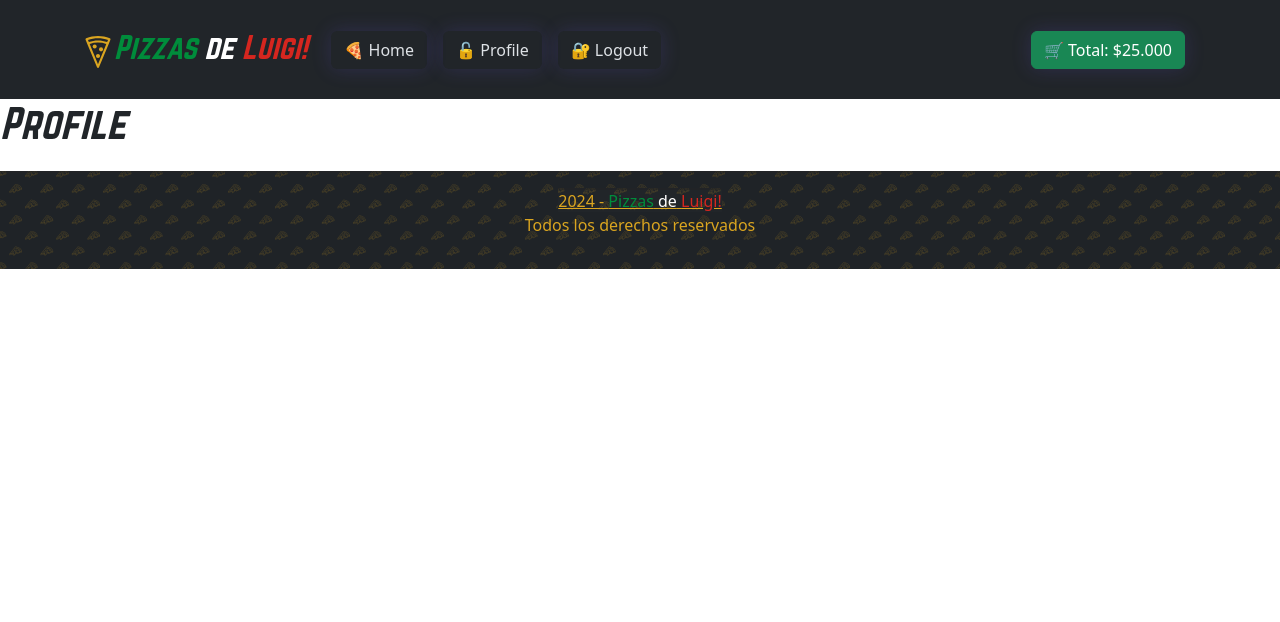
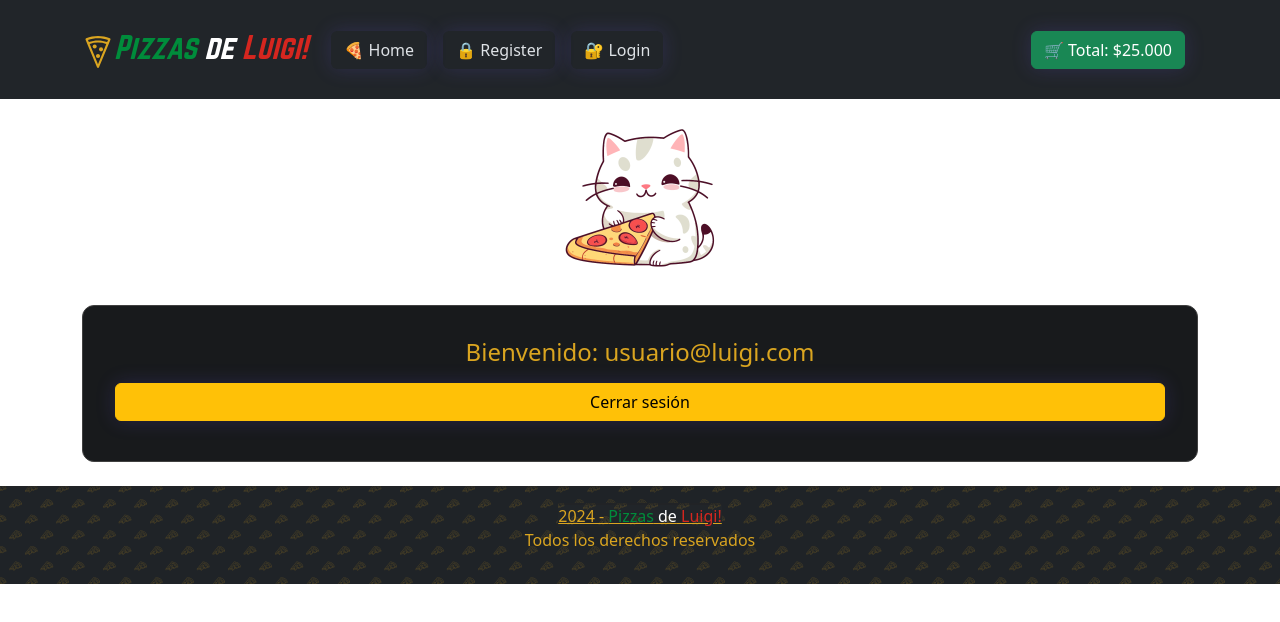
Before and after one commit to LuisSubiabre/pizzeria-mamma-mia, a React (Vite) app: page /profile in a window 1280 px wide. Shown: the top 622 px of the page. Built offline with nearby package versions, Linux system fonts and the light colour scheme.

Commit message:
boton cerrar sesión

```diff
--- a/src/App.jsx
+++ b/src/App.jsx
@@ -10,6 +10,7 @@
 import Pizza from './pages/Pizza';
 import { Routes, Route } from 'react-router-dom';
 import NotFound from './pages/NotFound';
+import { Profile } from './pages/Profile';
 
 function App() {
 
@@ -22,7 +23,7 @@
         <Route path="/login" element={<Login />} />
         <Route path="/cart" element={<Cart />} />
         <Route path="/pizza/:id" element={<Pizza />} />
-        <Route path="/profile" element={<h1>Profile</h1>} />
+        <Route path="/profile" element={<Profile />} />
         <Route path="*" element={<NotFound />} />
       </Routes>
 
--- a/src/components/Navbar.jsx
+++ b/src/components/Navbar.jsx
@@ -12,12 +12,12 @@
 
 const MyNavbar = () => {
     const total = 25000;
-    const token = true;
+    const token = false;
 
     return (
         <Navbar expand="lg" className="bg-dark sticky-top" data-bs-theme="dark">
             <Container>
-                <Navbar.Brand href="#">
+                <Navbar.Brand as={Link} to="/">
 
                     <p className='titulo'>  <img src={PizzaLogo} alt="Pizza Logo" height="32px" width="32px" /><Titulo /> </p>
                 </Navbar.Brand>
--- a/src/pages/Home.jsx
+++ b/src/pages/Home.jsx
@@ -14,7 +14,7 @@
 
     const consultarAPI = async () => {
         try {
-            const url = "https://simple-api-backend-nodejs-express-fs.onrender.com/api/pizzas";
+            const url = "http://localhost:5000/api/pizzas";
             const reponse = await fetch(url);
             const data = await reponse.json();
             setError(false);
--- a/src/pages/NotFound.jsx
+++ b/src/pages/NotFound.jsx
@@ -13,8 +13,8 @@
 
         </h2>
         <h3 className="h2 mb-2">Oops!</h3>
-        <p className="mb-5">Lla página que buscas no fue encontrada.</p>
-        <Link className="btn bsb-btn-5xl btn-dark rounded-pill px-5 fs-6 m-0" to="/" role="button">Regresar al inicio</Link>
+        <p className="mb-5">La página que buscas no fue encontrada.</p>
+        <Link className="btn bsb-btn-5xl btn-dark rounded-pill px-5 fs-6 m-0" to="/" role="button">Regresar al Home</Link>
       </div>
     </div>
   )
--- a/src/pages/Pizza.jsx
+++ b/src/pages/Pizza.jsx
@@ -1,17 +1,19 @@
 import { useEffect, useState } from 'react';
 import CardPizza from '../components/CardPizza';
 import { Row, Col, Container, Alert } from "react-bootstrap";
+import { useParams } from 'react-router-dom';
 
 const Pizza = () => {
     const [pizza, setPizza] = useState(null);
     const [error, setError] = useState('');
+    const { id } = useParams();
 
     const queryPizza = async () => {
         try {
-            const url = "https://simple-api-backend-nodejs-express-fs.onrender.com/api/pizzas/p001";
+            const url = `http://localhost:5000/api/pizzas/${id}`;
             const response = await fetch(url);
 
-            if (!response.ok) { // https://dev.to/dionarodrigues/fetch-api-do-you-really-know-how-to-handle-errors-2gj0
+            if (!response.ok) {
                 throw new Error(response.status);
             }
 
@@ -27,11 +29,11 @@
     }, []);
 
     if (error) {
-        return <Alert variant='danger'>{error}</Alert>; // Muestra el mensaje de error si la respuesta del endpoint no es exitosa (200)
+        return <Alert variant='danger'>{error}</Alert>;
     }
 
     if (!pizza) {
-        return <div>Cargando...</div>; // Muestra un mensaje de carga mientras se obtiene la pizza
+        return <div>Cargando...</div>;
     }
 
     return (
--- /dev/null
+++ b/src/pages/Profile.jsx
@@ -0,0 +1,32 @@
+import React from 'react'
+import { Container, Row, Figure, Button } from 'react-bootstrap'
+import profileImg from '../assets/images/profile.png'
+import { motion } from 'framer-motion';
+
+
+export const Profile = () => {
+    return (
+        <Container >
+            <Figure className="my-4" style={{ display: 'flex', flexDirection: 'column', alignItems: 'center' }}>
+                <Figure.Image
+                    width={150}
+                    height={150}
+                    alt="Perfil de usuario"
+                    src={profileImg}
+
+                />
+            </Figure>
+            <motion.div initial={{ opacity: 0 }}
+                animate={{ opacity: 1 }}
+                exit={{ opacity: 0 }} className="formulario">
+
+
+
+                <h4 className='text-center'>Bienvenido: usuario@luigi.com</h4>
+
+                <Button variant="warning" className="w-100 my-2" >Cerrar sesión</Button>
+
+            </motion.div>
+        </Container>
+    )
+}
```
Also changed, not shown: src/assets/images/profile.png (added).
